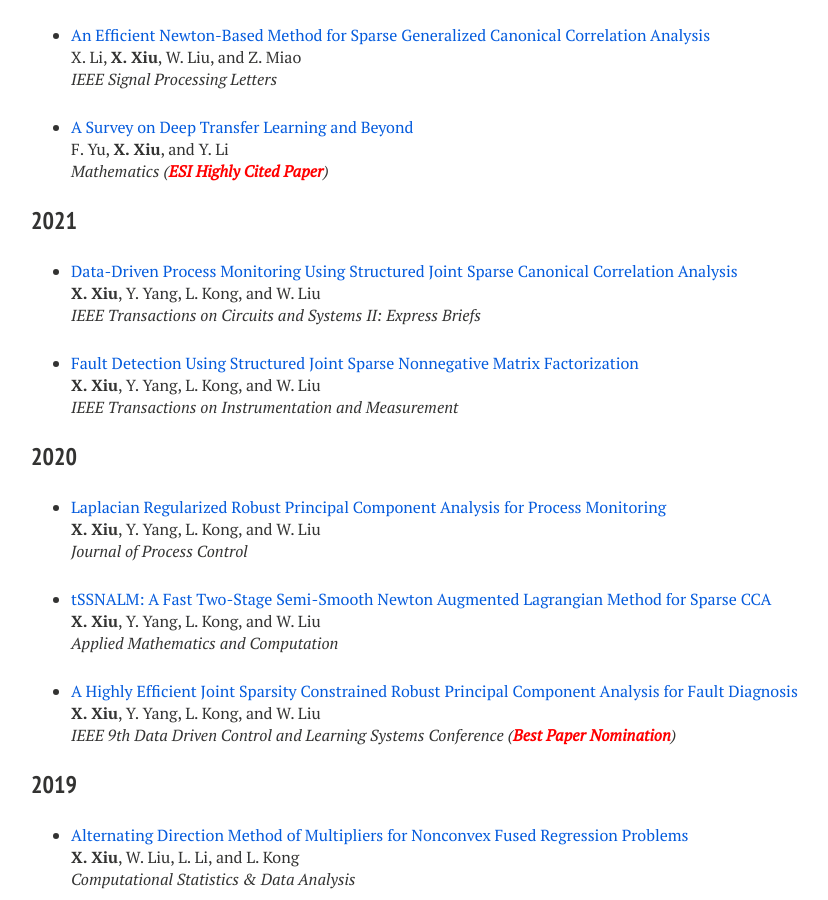
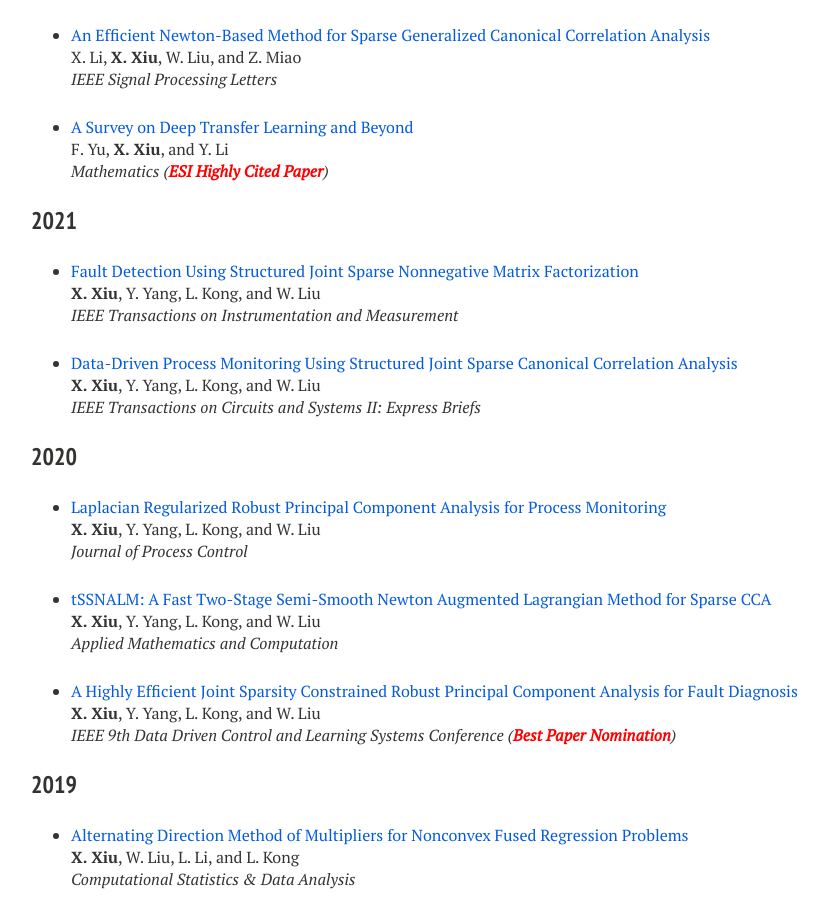
Before and after one commit to xianchaoxiu/xianchaoxiu.github.io, a Jekyll site: the page built from publications/index.md, in a window 1280 px wide and 900 px high, scrolled down 1316 px. Shown: the whole window, without its empty margins (289-1117 px from the left). Built offline with Jekyll 4.4.1, drawn with Linux system fonts in a browser that asks for light colours; nearby versions of some CDN libraries.

Commit message:
Update index.md

```diff
--- a/publications/index.md
+++ b/publications/index.md
@@ -92,15 +92,14 @@ F. Yu, <b>X. Xiu</b>, and Y. Li<br>
 
 ### 2021
 
-* <a href="https://ieeexplore.ieee.org/abstract/document/9068308/" class="textlink" target="_blank">Data-Driven Process Monitoring Using Structured Joint Sparse Canonical Correlation Analysis</a><br>
-<b>X. Xiu</b>, Y. Yang, L. Kong, and W. Liu<br>
-<i>IEEE Transactions on Circuits and Systems II: Express Briefs</i><br>
-
-
 * <a href="https://ieeexplore.ieee.org/abstract/document/9381237" class="textlink" target="_blank">Fault Detection Using Structured Joint Sparse Nonnegative Matrix Factorization</a> <br>
 <b>X. Xiu</b>, Y. Yang, L. Kong, and W. Liu <br>
 <i>IEEE Transactions on Instrumentation and Measurement</i><br>
 
+
+* <a href="https://ieeexplore.ieee.org/abstract/document/9068308/" class="textlink" target="_blank">Data-Driven Process Monitoring Using Structured Joint Sparse Canonical Correlation Analysis</a><br>
+<b>X. Xiu</b>, Y. Yang, L. Kong, and W. Liu<br>
+<i>IEEE Transactions on Circuits and Systems II: Express Briefs</i><br>
 
 
 ### 2020
```
